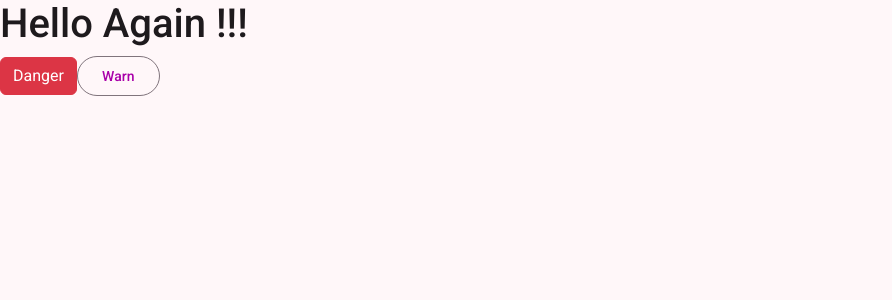
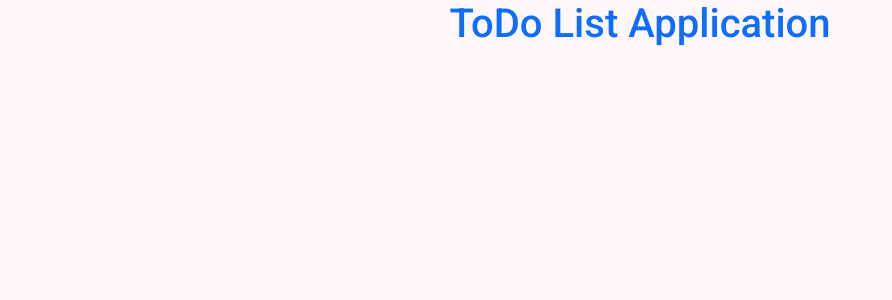
Before and after one commit to asmaahassnasr/Angular_TodoList, an Angular app: page / in a window 1280 px wide. Shown: the top 300 px of the page, without its empty margins (0-892 px from the left). Built offline with nearby package versions, Linux system fonts and the light colour scheme.

Commit message:
creating todo component and use it in app ts and html files

```diff
--- a/src/app/app.html
+++ b/src/app/app.html
@@ -1,5 +1 @@
-<h1> Hello Again !!! </h1>
-
-<button class="btn btn-danger"> Danger </button>
-
-<button mat-stroked-button color="warn"> Warn </button>
+<app-to-do></app-to-do>
--- a/src/app/app.ts
+++ b/src/app/app.ts
@@ -1,9 +1,10 @@
 import { Component, signal } from '@angular/core';
 import {MatButtonModule} from '@angular/material/button'
+import { ToDo } from './components/to-do/to-do';
 
 @Component({
   selector: 'app-root',
-  imports: [MatButtonModule,],
+  imports: [MatButtonModule, ToDo],
   templateUrl: './app.html',
   styleUrl: './app.scss'
 })
--- /dev/null
+++ b/src/app/components/to-do/to-do.html
@@ -0,0 +1,3 @@
+<div>
+  <h1 class="text-center text-primary"> ToDo List Application </h1>
+</div>
```
Also changed, not shown: src/app/components/to-do/to-do.ts (added, +9 -0 lines), src/app/components/to-do/to-do.scss (added), 1 other file (tests, documents, lock files or other folders).
